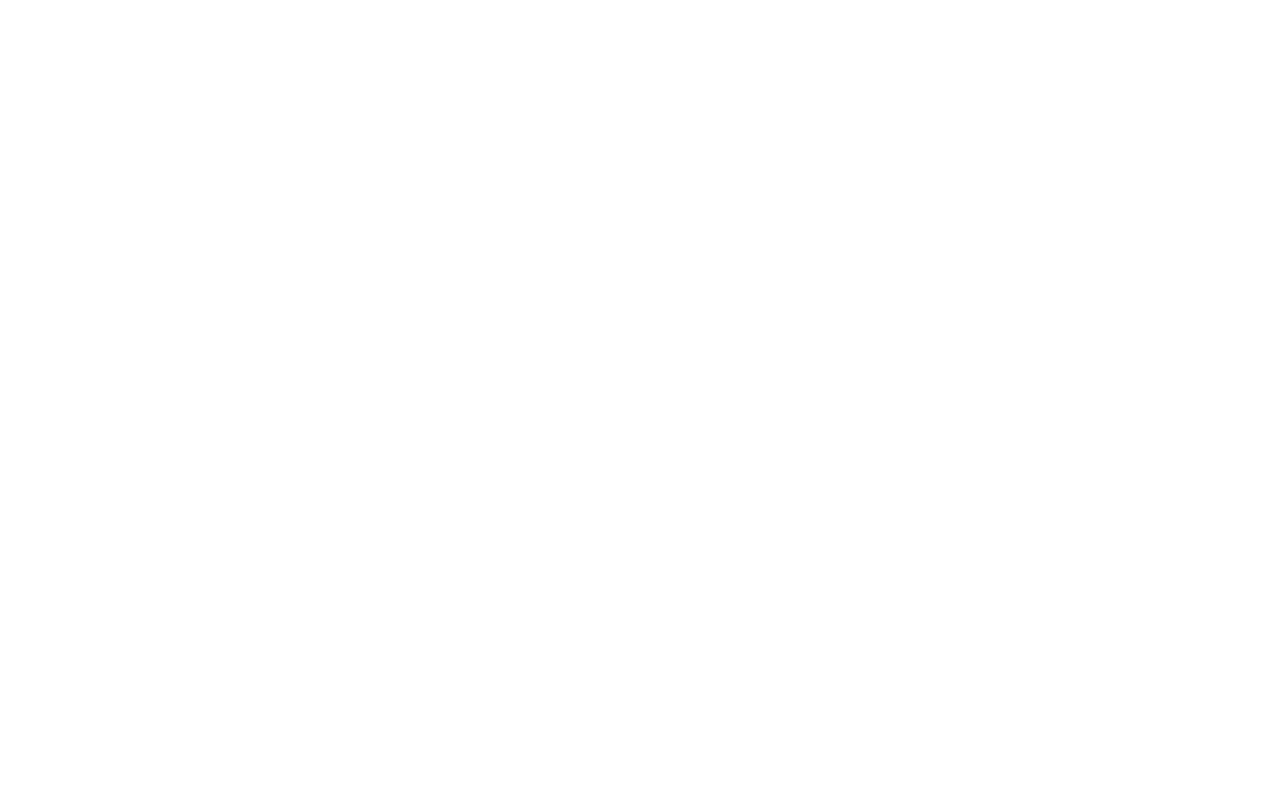
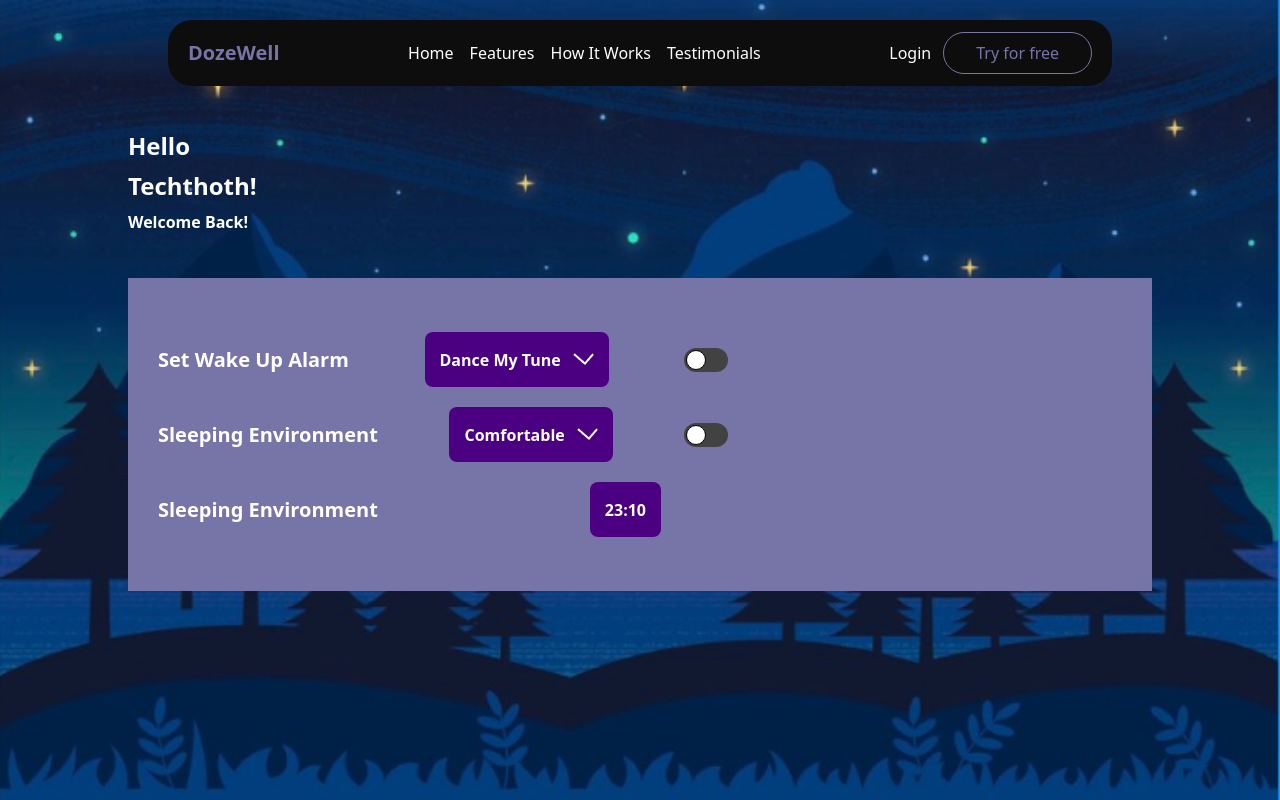
Before and after one commit to Classic-The-Demigod/DozeWell, a React (Vite) app: page /wake-up in a window 1280 px wide. Before the commit this address had no page. Built offline with nearby package versions, Linux system fonts and the light colour scheme; a web font is replaced by a local one.

Commit message:
saving progress

```diff
--- a/src/App.jsx
+++ b/src/App.jsx
@@ -1,6 +1,7 @@
 import { Route, Routes } from "react-router-dom";
 import Home from "./pages/Home";
 import Auth from "./pages/Auth";
+import WakeUp from "./pages/WakeUp";
 
 const App = () => {
   return (
@@ -8,6 +9,7 @@
       <Routes>
         <Route path="/" element={<Home />} />
         <Route path="/userAuth" element={<Auth />} />
+        <Route path="/wake-up" element={<WakeUp />} />
       </Routes>
     </>
   );
--- /dev/null
+++ b/src/pages/WakeUp.jsx
@@ -0,0 +1,54 @@
+import Header from "../components/Header"
+import ArrowDown from '../assets/arrow.png'
+
+const WakeUp = () => {
+    return (
+        <section className="px-[10vw] bg-hero-pattern h-lvh bg-no-repeat bg-center bg-cover">
+            <Header />
+            <div className="flex flex-col items-start justify-center gap-2 py-11">
+                <h1 className="text-white font-bold capitalize text-2xl">Hello</h1>
+                <h1 className="text-white font-bold capitalize text-2xl">Techthoth!</h1>
+                <p className="font-bold text-white capitalize">welcome back!</p>
+                {/* */}
+            </div>
+
+            <main className="w-full bg-purple-dozewell flex items-center justify-between py-11 px-5">
+                <aside className="w-3/5 flex flex-col items-center justify-center">
+                    <div className="flex w-full gap-3 items-center justify-between p-[10px] h-55px">
+                        <h1 className="text-white font-bold text-xl capitalize">Set Wake up Alarm</h1>
+                        <span className="flex items-center justify-center gap-3 h-[55px] bg-[#4B0082] px-[15px] text-white capitalize font-bold rounded-lg">
+                            dance my tune
+                            <img src={ArrowDown} alt="Arrow Down" />
+                        </span>
+                        <label className="inline-flex items-center cursor-pointer">
+                            <input type="checkbox" value="" className="sr-only peer" />
+                            <div className="relative w-11 h-6 bg-gray-dark-dozewell peer-focus:outline-none peer-focus:ring-4 peer-focus:ring-blue-300 rounded-full peer peer-checked:after:translate-x-full rtl:peer-checked:after:-translate-x-full peer-checked:after:border-white after:content-[''] after:absolute after:top-[2px] after:start-[2px] after:bg-white after:border-gray-300 after:border after:rounded-full after:h-5 after:w-5 after:transition-all peer-checked:bg-[#4B0082]"></div>
+                        </label>
+                    </div>
+
+                    <div className="flex w-full gap-3 items-center justify-between p-[10px] h-55px">
+                        <h1 className="text-white font-bold text-xl capitalize">Sleeping Environment</h1>
+                        <span className="flex items-center justify-center gap-3 h-[55px] bg-[#4B0082] px-[15px] text-white capitalize font-bold rounded-lg">
+                            Comfortable
+                            <img src={ArrowDown} alt="Arrow Down" />
+                        </span>
+                        <label className="inline-flex items-center cursor-pointer">
+                            <input type="checkbox" value="" className="sr-only peer" />
+                            <div className="relative w-11 h-6 bg-gray-dark-dozewell peer-focus:outline-none peer-focus:ring-4 peer-focus:ring-blue-300 rounded-full peer peer-checked:after:translate-x-full rtl:peer-checked:after:-translate-x-full peer-checked:after:border-white after:content-[''] after:absolute after:top-[2px] after:start-[2px] after:bg-white after:border-gray-300 after:border after:rounded-full after:h-5 after:w-5 after:transition-all peer-checked:bg-[#4B0082]"></div>
+                        </label>
+                    </div>
+
+                    <div className="flex w-full gap-3 items-center justify-start p-[10px] h-55px">
+                        <h1 className="text-white font-bold text-xl capitalize">Sleeping Environment</h1>
+                        <span className="flex items-center justify-center gap-3 h-[55px] ml-[200px] bg-[#4B0082] px-[15px] text-white capitalize font-bold rounded-lg">
+                            23:10
+                        </span>
+                    </div>
+                </aside>
+                <div></div>
+            </main>
+        </section>
+    )
+}
+
+export default WakeUp
--- a/tailwind.config.js
+++ b/tailwind.config.js
@@ -19,6 +19,7 @@
     extend: {
       backgroundImage: {
         "dozewell-gradient": "linear-gradient(to bottom, #7774A7, #302D40)",
+        'hero-pattern': "url('/src/assets/100vh-Bg.png')",
       },
     },
   },
```
